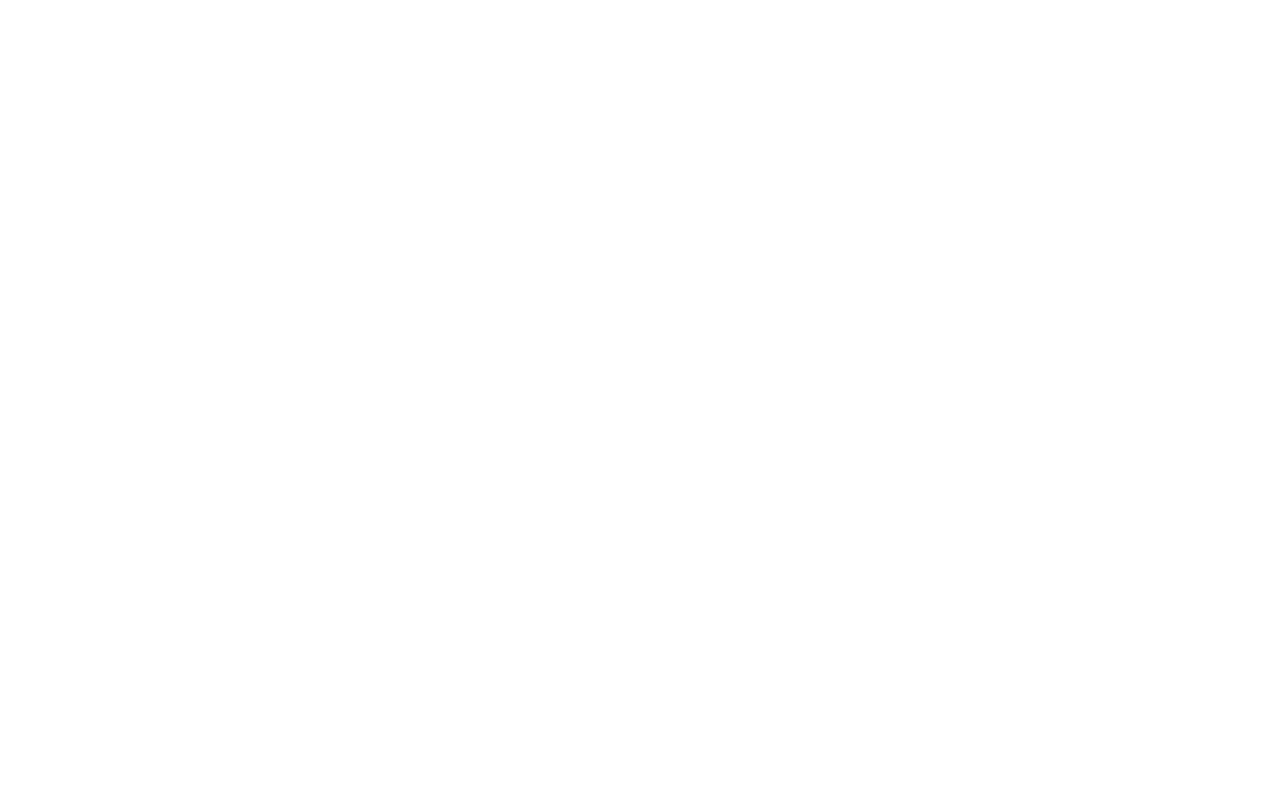
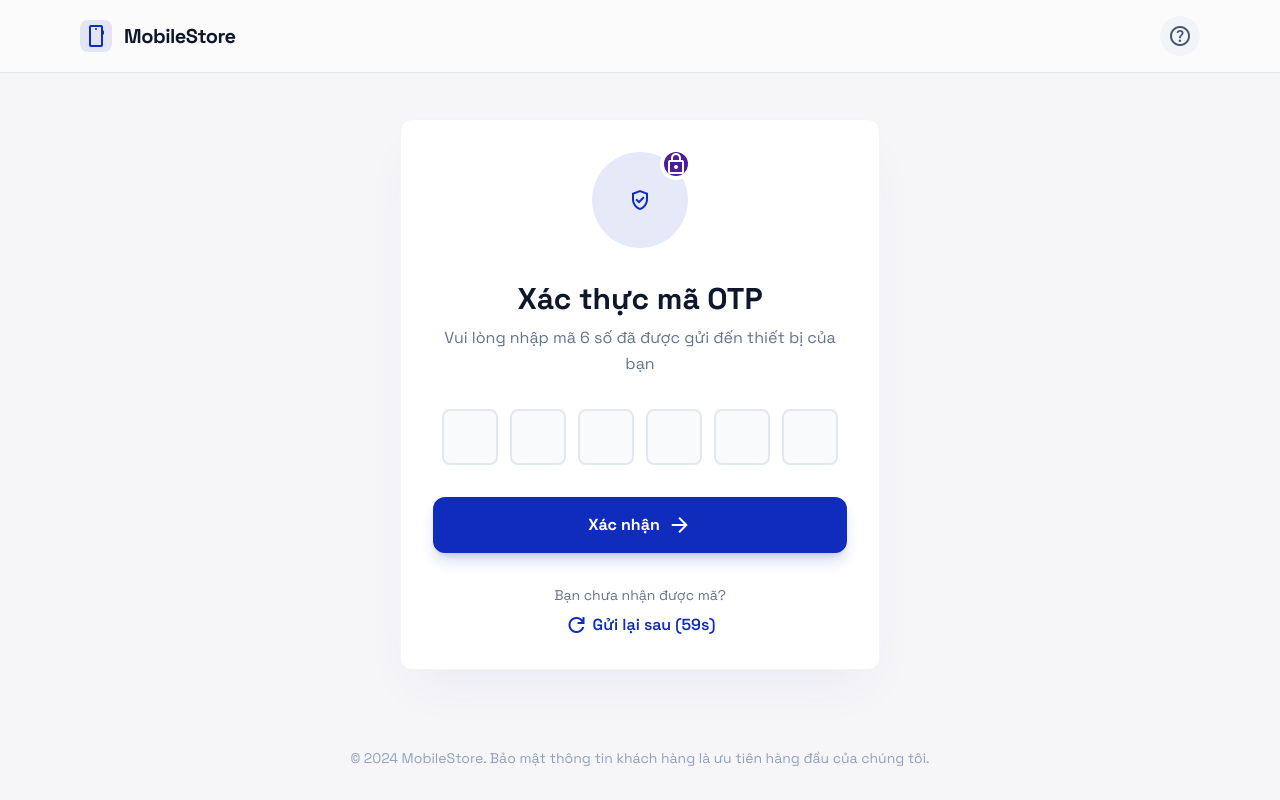
Before and after one commit to Hanh127/lap-trinh-web, a React (Vite) app in the folder Frontend/: page /otp-verification in a window 1280 px wide. Before the commit this address had no page. Built offline with nearby package versions, Linux system fonts and the light colour scheme.

Commit message:
Thêm OtpVerification

```diff
--- a/Frontend/src/App.tsx
+++ b/Frontend/src/App.tsx
@@ -7,6 +7,7 @@
 import Login from './pages/Login';
 import Register from './pages/Register';
 import ForgotPassword from './pages/ForgotPassword';
+import OtpVerification from './pages/OtpVerification';
 
 export default function App() {
   return (
@@ -20,6 +21,7 @@
         <Route path="/login" element={<Login />} />
         <Route path="/register" element={<Register />} />
         <Route path="/forgot-password" element={<ForgotPassword />} />
+        <Route path="/otp-verification" element={<OtpVerification />} />
       </Routes>
     </BrowserRouter>
   );
--- a/Frontend/src/index.css
+++ b/Frontend/src/index.css
@@ -4,6 +4,8 @@
   --color-primary: #0f2cbd;
   --color-secondary: #a855f7;
   --color-accent: #22d3ee;
+  --color-galaxy-purple: #4c1d95;
+  --color-galaxy-deep: #1e1b4b;
   --color-background-light: #f6f6f8;
   --color-background-dark: #101322;
   --font-display: "Space Grotesk", sans-serif;
--- a/Frontend/src/pages/ForgotPassword.tsx
+++ b/Frontend/src/pages/ForgotPassword.tsx
@@ -41,10 +41,10 @@
                     <input className="w-full pl-12 pr-4 py-4 rounded-lg border border-slate-200 dark:border-slate-700 bg-slate-50 dark:bg-slate-800 focus:ring-2 focus:ring-primary/50 focus:border-primary transition-all outline-none text-slate-900 dark:text-slate-100" id="email" placeholder="Nhập email hoặc số điện thoại của bạn" type="text" />
                   </div>
                 </div>
-                <button className="w-full bg-primary hover:bg-primary/90 text-white font-bold py-4 rounded-lg shadow-lg shadow-primary/25 transition-all flex items-center justify-center gap-2 group" type="submit">
+                <Link to="/otp-verification" className="w-full bg-primary hover:bg-primary/90 text-white font-bold py-4 rounded-lg shadow-lg shadow-primary/25 transition-all flex items-center justify-center gap-2 group">
                   <span>Gửi yêu cầu</span>
                   <span className="material-symbols-outlined text-xl group-hover:translate-x-1 transition-transform">send</span>
-                </button>
+                </Link>
               </form>
               <div className="mt-8 pt-6 border-t border-slate-100 dark:border-slate-800 text-center">
                 <Link className="inline-flex items-center gap-2 text-primary hover:text-primary/80 font-semibold transition-colors" to="/login">
--- /dev/null
+++ b/Frontend/src/pages/OtpVerification.tsx
@@ -0,0 +1,72 @@
+import { Link } from 'react-router-dom';
+
+export default function OtpVerification() {
+  return (
+    <div className="bg-background-light dark:bg-background-dark font-display text-slate-900 dark:text-slate-100 min-h-screen flex flex-col">
+      <div className="relative flex h-auto min-h-screen w-full flex-col group/design-root overflow-x-hidden">
+        <div className="layout-container flex h-full grow flex-col">
+          <header className="flex items-center justify-between whitespace-nowrap border-b border-solid border-slate-200 dark:border-slate-800 px-6 md:px-20 py-4 bg-white/50 dark:bg-galaxy-deep/50 backdrop-blur-md">
+            <Link to="/" className="flex items-center gap-3 text-primary dark:text-violet-400">
+              <div className="size-8 flex items-center justify-center bg-primary/10 rounded-lg">
+                <span className="material-symbols-outlined">smartphone</span>
+              </div>
+              <h2 className="text-slate-900 dark:text-white text-xl font-bold leading-tight tracking-tight">MobileStore</h2>
+            </Link>
+            <div className="flex flex-1 justify-end gap-4">
+              <button className="flex items-center justify-center size-10 rounded-full bg-slate-100 dark:bg-slate-800 text-slate-600 dark:text-slate-400">
+                <span className="material-symbols-outlined">help_outline</span>
+              </button>
+            </div>
+          </header>
+          <main className="flex flex-1 items-center justify-center p-4">
+            <div className="layout-content-container flex flex-col max-w-[480px] w-full bg-white dark:bg-slate-900 rounded-xl shadow-2xl shadow-primary/5 p-8 border border-slate-100 dark:border-slate-800">
+              <div className="flex justify-center mb-8">
+                <div className="relative size-24 flex items-center justify-center rounded-full bg-primary/10 dark:bg-primary/20">
+                  <span className="material-symbols-outlined text-4xl text-primary">verified_user</span>
+                  <div className="absolute -top-1 -right-1 size-8 rounded-full bg-galaxy-purple flex items-center justify-center border-4 border-white dark:border-slate-900">
+                    <span className="material-symbols-outlined text-white text-xs">lock</span>
+                  </div>
+                </div>
+              </div>
+              <h1 className="text-slate-900 dark:text-white text-3xl font-bold leading-tight text-center mb-2">Xác thực mã OTP</h1>
+              <p className="text-slate-500 dark:text-slate-400 text-base font-normal leading-relaxed text-center mb-8">
+                Vui lòng nhập mã 6 số đã được gửi đến thiết bị của bạn
+              </p>
+              <div className="flex justify-center mb-8">
+                <fieldset className="relative flex gap-2 md:gap-3">
+                  <input autoComplete="one-time-code" className="flex h-14 w-11 md:w-14 text-center text-xl font-bold bg-slate-50 dark:bg-slate-800 border-2 border-slate-200 dark:border-slate-700 rounded-lg focus:border-primary focus:ring-1 focus:ring-primary outline-none transition-all" inputMode="numeric" max="9" maxLength={1} type="text" />
+                  <input className="flex h-14 w-11 md:w-14 text-center text-xl font-bold bg-slate-50 dark:bg-slate-800 border-2 border-slate-200 dark:border-slate-700 rounded-lg focus:border-primary focus:ring-1 focus:ring-primary outline-none transition-all" inputMode="numeric" max="9" maxLength={1} type="text" />
+                  <input className="flex h-14 w-11 md:w-14 text-center text-xl font-bold bg-slate-50 dark:bg-slate-800 border-2 border-slate-200 dark:border-slate-700 rounded-lg focus:border-primary focus:ring-1 focus:ring-primary outline-none transition-all" inputMode="numeric" max="9" maxLength={1} type="text" />
+                  <input className="flex h-14 w-11 md:w-14 text-center text-xl font-bold bg-slate-50 dark:bg-slate-800 border-2 border-slate-200 dark:border-slate-700 rounded-lg focus:border-primary focus:ring-1 focus:ring-primary outline-none transition-all" inputMode="numeric" max="9" maxLength={1} type="text" />
+                  <input className="flex h-14 w-11 md:w-14 text-center text-xl font-bold bg-slate-50 dark:bg-slate-800 border-2 border-slate-200 dark:border-slate-700 rounded-lg focus:border-primary focus:ring-1 focus:ring-primary outline-none transition-all" inputMode="numeric" max="9" maxLength={1} type="text" />
+                  <input className="flex h-14 w-11 md:w-14 text-center text-xl font-bold bg-slate-50 dark:bg-slate-800 border-2 border-slate-200 dark:border-slate-700 rounded-lg focus:border-primary focus:ring-1 focus:ring-primary outline-none transition-all" inputMode="numeric" max="9" maxLength={1} type="text" />
+                </fieldset>
+              </div>
+              <div className="flex flex-col gap-4">
+                <button className="w-full h-14 bg-primary hover:bg-galaxy-purple text-white font-bold rounded-xl transition-colors shadow-lg shadow-primary/20 flex items-center justify-center gap-2">
+                  <span>Xác nhận</span>
+                  <span className="material-symbols-outlined">arrow_forward</span>
+                </button>
+                <div className="flex flex-col items-center gap-2 mt-4">
+                  <p className="text-slate-500 dark:text-slate-400 text-sm">Bạn chưa nhận được mã?</p>
+                  <button className="text-primary dark:text-violet-400 font-semibold hover:underline flex items-center gap-1 group">
+                    <span className="material-symbols-outlined text-sm">refresh</span>
+                    <span>Gửi lại sau (59s)</span>
+                  </button>
+                </div>
+              </div>
+            </div>
+          </main>
+          <footer className="p-8 text-center text-slate-400 dark:text-slate-600 text-sm">
+            © 2024 MobileStore. Bảo mật thông tin khách hàng là ưu tiên hàng đầu của chúng tôi.
+          </footer>
+        </div>
+      </div>
+      {/* Background Decorative Elements */}
+      <div className="fixed top-0 left-0 w-full h-full pointer-events-none -z-10 overflow-hidden">
+        <div className="absolute -top-[10%] -left-[10%] w-[40%] h-[40%] rounded-full bg-primary/5 blur-[120px]"></div>
+        <div className="absolute -bottom-[10%] -right-[10%] w-[40%] h-[40%] rounded-full bg-galaxy-purple/5 blur-[120px]"></div>
+      </div>
+    </div>
+  );
+}
```
